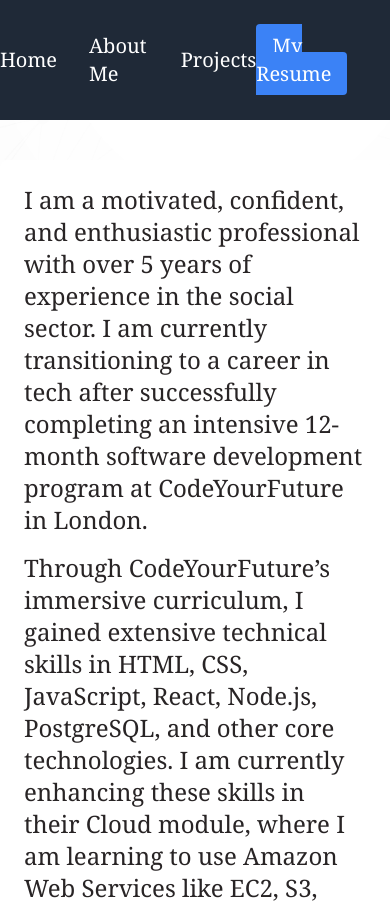
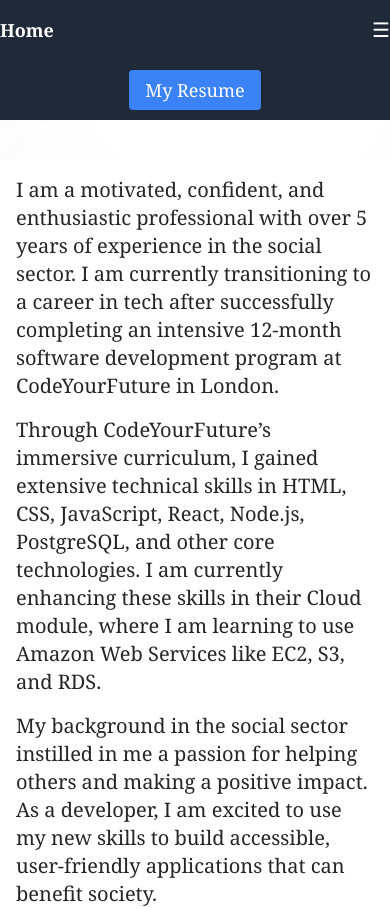
Before and after one commit to ElenaBarker/My-Portfolio, a React (Create React App) app in the folder frontend/: page /about in a window 390 px wide. Shown: the top 908 px of the page. Built offline with nearby package versions, Linux system fonts and the light colour scheme.

Commit message:
made My Portfolio responsive

```diff
--- a/frontend/src/components/AboutMe.jsx
+++ b/frontend/src/components/AboutMe.jsx
@@ -2,8 +2,8 @@
 
 const AboutMe = () => {
   return (
-    <div className="container mx-auto mt-10 p-6 bg-white rounded-lg shadow-lg">
-      <div className="text-2xl mb-4 font-serif">
+    <div className="container mx-auto mt-10 p-4 lg:p-6 bg-white rounded-lg shadow-lg">
+      <div className="text-xl md:text-2xl lg:text-3xl mb-4 font-serif">
         <p className="mb-4">
           I am a motivated, confident, and enthusiastic professional with over 5 years of experience in the social sector. I am currently transitioning to a career in tech after successfully completing an intensive 12-month software development program at CodeYourFuture in London.
         </p>
--- a/frontend/src/components/Header.jsx
+++ b/frontend/src/components/Header.jsx
@@ -1,31 +1,49 @@
-import React from 'react';
+import React, { useState } from 'react';
 import { Link } from 'react-router-dom';
 
 const Header = () => {
+  const [isMenuOpen, setIsMenuOpen] = useState(false);
+
+  const toggleMenu = () => {
+    setIsMenuOpen(!isMenuOpen);
+  };
+
   return (
-    <header className="bg-gray-800 text-white py-8 font-serif">
-      <nav className="container mx-auto flex justify-between items-center">
-        <div className="flex items-center space-x-4">
-          <Link to="/home" className="mr-4 text-xl">
+    <header className="bg-gray-800 text-white py-4 md:py-8 font-serif">
+      <nav className="container mx-auto flex flex-col md:flex-row items-center">
+        <div className="flex items-center justify-between w-full md:w-auto mb-4 md:mb-0">
+          <Link to="/home" className="text-lg md:text-2xl font-bold">
             Home
           </Link>
-          <Link to="/about" className="mr-4 text-xl">
+          <button
+            className="text-xl md:hidden focus:outline-none"
+            onClick={toggleMenu}
+          >
+            {isMenuOpen ? '✕' : '☰'}
+          </button>
+        </div>
+        <div
+          className={`${
+            isMenuOpen ? 'block' : 'hidden'
+          } md:flex items-center space-x-4 mb-4 md:mb-0`}
+        >
+          <Link to="/about" className="text-lg md:text-xl">
             About Me
           </Link>
-          <Link to="/projects" className="mr-4 text-xl">
+          <Link to="/projects" className="text-lg md:text-xl">
             Projects
           </Link>
         </div>
-        <div>
+        <div className="md:flex-grow"></div>
+        <div className="mt-4 md:mt-0">
           <a
             href="/Elena_Barker_-_Software_Developer.pdf"
             target="_blank"
             rel="noopener noreferrer"
-           className="bg-blue-500 text-white px-4 py-2 rounded hover:bg-blue-600 text-xl"
+            className="bg-blue-500 text-white px-4 py-2 rounded hover:bg-blue-600 text-lg md:text-xl"
           >
             My Resume
           </a>
-
         </div>
       </nav>
     </header>
--- a/frontend/src/components/HomePage.jsx
+++ b/frontend/src/components/HomePage.jsx
@@ -3,19 +3,19 @@
 
 const HomePage = () => {
   return (
-    <div className="flex items-center justify-center h-screen">
-      <div className="text-left mr-10 font-serif">
-        <h3 className="text-2xl font-bold mb-4">Hi, my name is </h3>
-        <h1 className="text-4xl font-bold mb-4">Elena Barker</h1>
-        <h2 className="text-3xl font-bold mb-4">and I am a Software Engineer based in London, UK</h2>
-        <p className="text-xl mb-4">"All our dreams can come true, if we have the courage to pursue them." — Walt Disney</p>
+    <div className="flex flex-col-reverse items-center justify-center md:flex-row md:items-center h-screen">
+      <div className="text-center md:text-left md:mr-10 font-serif mb-4 md:mb-0">
+        <h3 className="text-2xl md:text-3xl font-bold mb-2 md:mb-4">Hi, my name is </h3>
+        <h1 className="text-4xl md:text-6xl font-bold mb-2 md:mb-4">Elena Barker</h1>
+        <h2 className="text-3xl md:text-4xl font-bold mb-2 md:mb-4">Software Engineer based in London, UK</h2>
+        <p className="text-xl md:text-2xl mb-2 md:mb-4">"All our dreams can come true, if we have the courage to pursue them." — Walt Disney</p>
       </div>
 
-      <div>
+      <div className="md:ml-10">
         <img
           src={myImage}
           alt="Elena"
-          className="rounded-full w-96 h-96 object-cover"
+          className="rounded-full w-48 h-48 md:w-96 md:h-96 object-cover mb-4 md:mb-0"
         />
       </div>
     </div>
--- a/frontend/src/components/Projects.jsx
+++ b/frontend/src/components/Projects.jsx
@@ -55,18 +55,18 @@
       {projects.map((project, index) => (
         <div
           key={index}
-          className="flex items-center justify-center mb-8 p-4 border rounded bg-white shadow-md"
+          className="flex flex-col lg:flex-row items-center justify-center mb-8 p-4 border rounded bg-white shadow-md"
         >
-          <div className="w-2/3 pr-4">
-            <h1 className="text-4xl font-bold mb-4">{project.name}</h1>
-            <p className="text-xl text-gray-700 mb-4">{project.description}</p>
-            <p className="text-lg text-gray-600 mb-4">Tools Used: {project.toolsUsed}</p>
+          <div className="w-full lg:w-2/3 pr-4">
+            <h1 className="text-2xl lg:text-4xl font-bold mb-2 lg:mb-4">{project.name}</h1>
+            <p className="text-base lg:text-lg text-gray-700 mb-4">{project.description}</p>
+            <p className="text-sm lg:text-base text-gray-600 mb-4">Tools Used: {project.toolsUsed}</p>
             <div className="flex mb-4">
               <a
                 href={project.githubLink}
                 target="_blank"
                 rel="noopener noreferrer"
-                className="text-blue-500 hover:underline mr-4"
+                className="text-blue-500 hover:underline mr-2 lg:mr-4"
               >
                 GitHub
               </a>
@@ -80,7 +80,7 @@
               </a>
             </div>
           </div>
-          <div className="w-1/3">
+          <div className="w-full lg:w-1/3 mb-4 lg:mb-0">
             <img src={project.imageSrc} alt={project.name} className="w-full h-auto rounded" />
           </div>
         </div>
```
Lines whose indentation alone changed are shown as unchanged.
